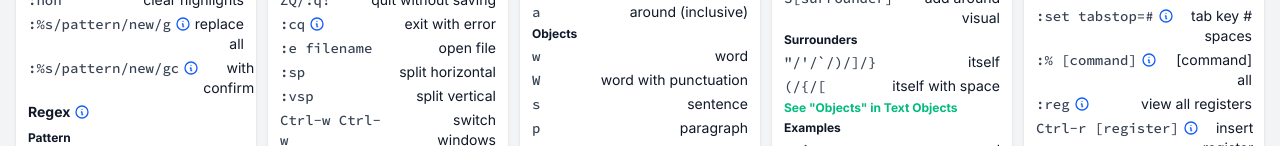
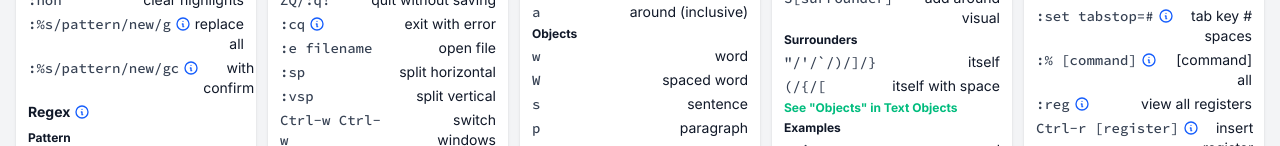
Before and after one commit to Noitidart/vim-cheats, a Next.js app: page / in a window 1280 px wide. Shown: the part 806-952 px from the top of the page. Built offline with nearby package versions, Linux system fonts and the light colour scheme.

Commit message:
Keep consistent naming for "spaced word" rather then "word with punctuation"

```diff
--- a/pages/index.tsx
+++ b/pages/index.tsx
@@ -640,7 +640,7 @@ const sections: Section[] = [
       ['', '', { isText: true }],
       ['Objects', '', { isText: true, commandColorClass: 'font-bold' }],
       ['w', 'word'],
-      ['W', 'word with punctuation'],
+      ['W', 'spaced word'],
       ['s', 'sentence'],
       ['p', 'paragraph'],
       ['b', "paren block (same as '(')"],
```
